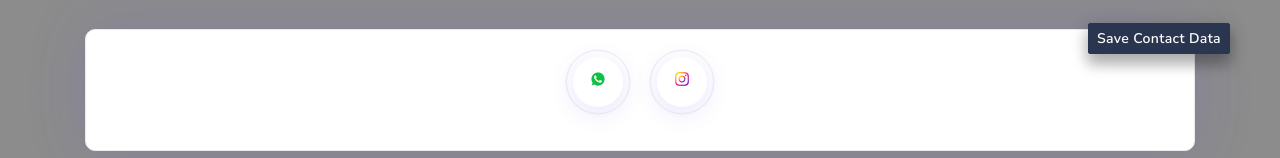
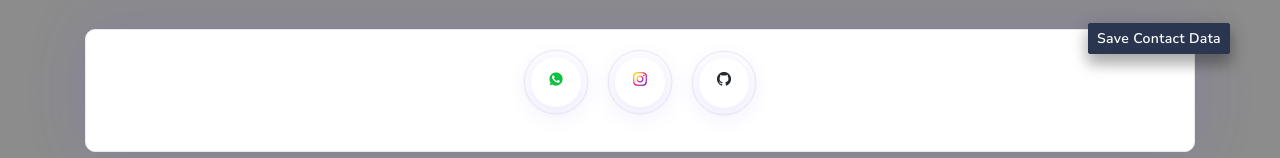
Before and after one commit to H0ruh3/VCard, a plain HTML site: page index.html in a window 1280 px wide. Shown: the part 706-864 px from the top of the page. Drawn offline with nearby package versions, Linux system fonts and the light colour scheme.

Commit message:
Update index.html

```diff
--- a/index.html
+++ b/index.html
@@ -124,6 +124,7 @@
                  <div class="social-icons mb-3 iconpad text-center">
                                         <a href="https://wa.me/5585996576410" target="_blank" class="slider-nav-item"><img class="fab fa-instagram Instagram-color" style="position: relative;top: 14px;" src="./Jorge Menezes_files/whatsapp.png"></a>
                                         <a href="https://www.instagram.com/jorge_menezes18" target="_blank" class="slider-nav-item"><img class="fab fa-instagram Instagram-color" style="position: relative;top: 14px;" src="./Jorge Menezes_files/instagram.png"></a>
+                                        <a href="https://github.com/H0ruh3" target="_blank" class="slider-nav-item"><img class="fab fa-instagram Instagram-color" style="position: relative;top: 14px;" src="./Jorge Menezes_files/github.png"></a>
                                     </div>
              </div>
          </div>
```
